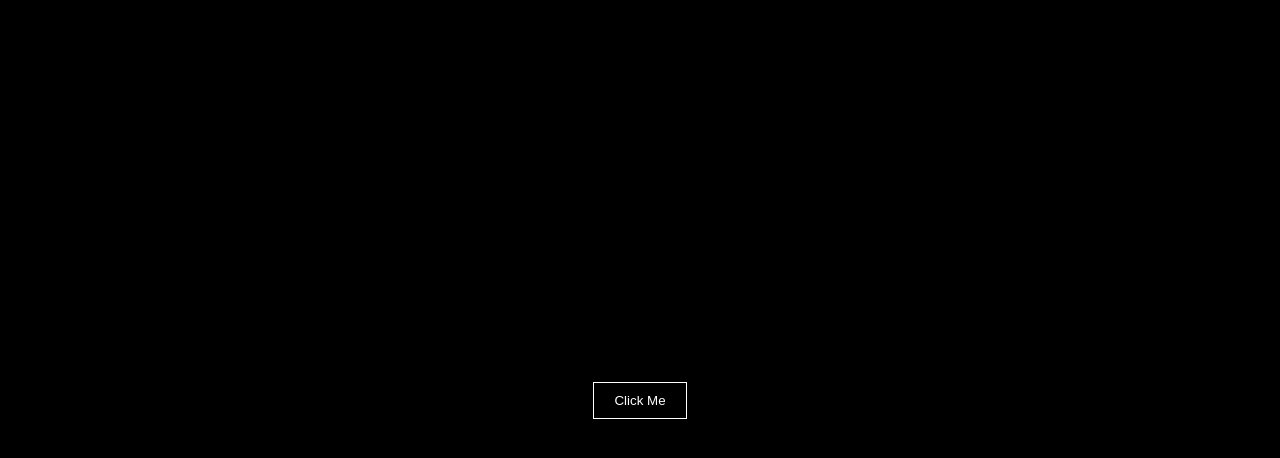
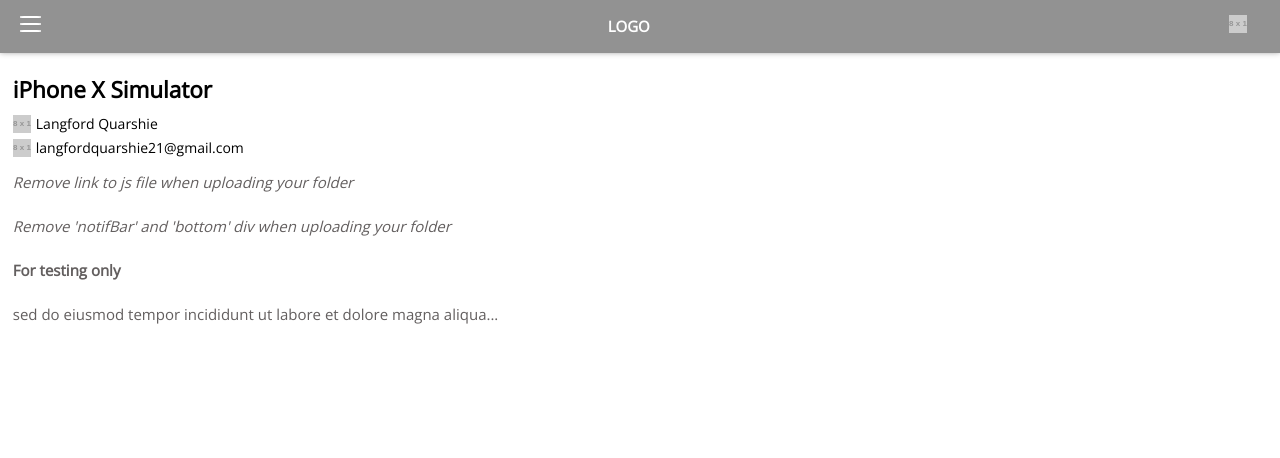
Before and after one commit to ORGNL-GMRS/index.html, a plain HTML site: page index.html in a window 1280 px wide. Drawn offline with nearby package versions, Linux system fonts and the light colour scheme; placeholder pictures from the web are drawn by us.

Commit message:
1 index.html

```diff
--- a/index.html
+++ b/index.html
@@ -3,40 +3,87 @@
 <head>
     <meta charset="UTF-8">
     <meta name="viewport" content="width=device-width, initial-scale=1.0">
-    <title>Interactive HUD</title>
+    <title>iPhone X Simulator</title>
     <style>
-        body, html {
+        @import url('https://fonts.googleapis.com/css2?family=Open+Sans&display=swap');
+        nav {
+            position: fixed;
+            width: 100%;
+            color: #fff;
+            background: #929292;
+            display: flex;
+            align-items: center;
+            justify-content: space-between;
+            padding: 2px 20px;
+            box-shadow: 0px -1px 6px 0px #00000073;
+        }
+        * {
+            font-family: 'Open Sans', sans-serif;
+            text-decoration: none;
+            padding: 0;
             margin: 0;
-            padding: 0;
-            width: 100%;
-            height: 100%;
+            box-sizing: border-box;
+            list-style: none;
+        }
+        nav li {
+            height: 2px;
+            border-radius: 20%;
+            background: #fff;
+            width: 21px;
+            margin-bottom: 5px;
+        }
+        div {
+            line-height: 22px;
+            font-size: 15px;
+            padding: .8rem;
+        }
+        p {
+            color: #635f5f;
+        }
+        img {
+            width: 18px;
+        }
+        section li {
+            margin: -10px 0;
+            font-size: 14px;
             display: flex;
-            justify-content: center;
             align-items: center;
-            background-color: #000;
         }
-        .hud {
-            text-align: center;
-            color: #fff;
-        }
-        .button {
-            padding: 10px 20px;
-            margin: 10px;
-            border: 1px solid #fff;
-            cursor: pointer;
-            color: #fff;
-            background: none;
+        section img {
+            margin-right: 5px;
         }
     </style>
     <script>
         function showAlert() {
-            alert('Button clicked!');
+            alert('Welcome to your MiPhone!');
         }
     </script>
 </head>
 <body>
-    <div class="hud">
-        <button class="button" onclick="showAlert()">Click Me</button>
+    <nav class="nav">
+        <ul>
+            <li></li>
+            <li></li>
+            <li></li>
+        </ul>
+        <div class="logo"><b>LOGO</b></div>
+        <div class="search"><img src="https://via.placeholder.com/18" alt="Search Icon"></div>
+    </nav>
+    <div><br><br><br>
+        <h2>iPhone X Simulator</h2><br>
+        <section>
+            <li><img src="https://via.placeholder.com/18" alt="User Icon"> Langford Quarshie</li>
+            <br>
+            <li><img src="https://via.placeholder.com/18" alt="Mail Icon"> langfordquarshie21@gmail.com</li>
+        </section><br>
+        <p>
+            <em>Remove link to js file when uploading your folder</em><br><br>
+            <em>Remove 'notifBar' and 'bottom' div when uploading your folder</em><br><br>
+            <b>For testing only</b><br><br>
+            sed do eiusmod tempor incididunt ut labore et dolore magna aliqua...
+        </p>
     </div>
+    <span id="notifBar"></span>
+    <span id="bottom"></span>
 </body>
 </html>
```
